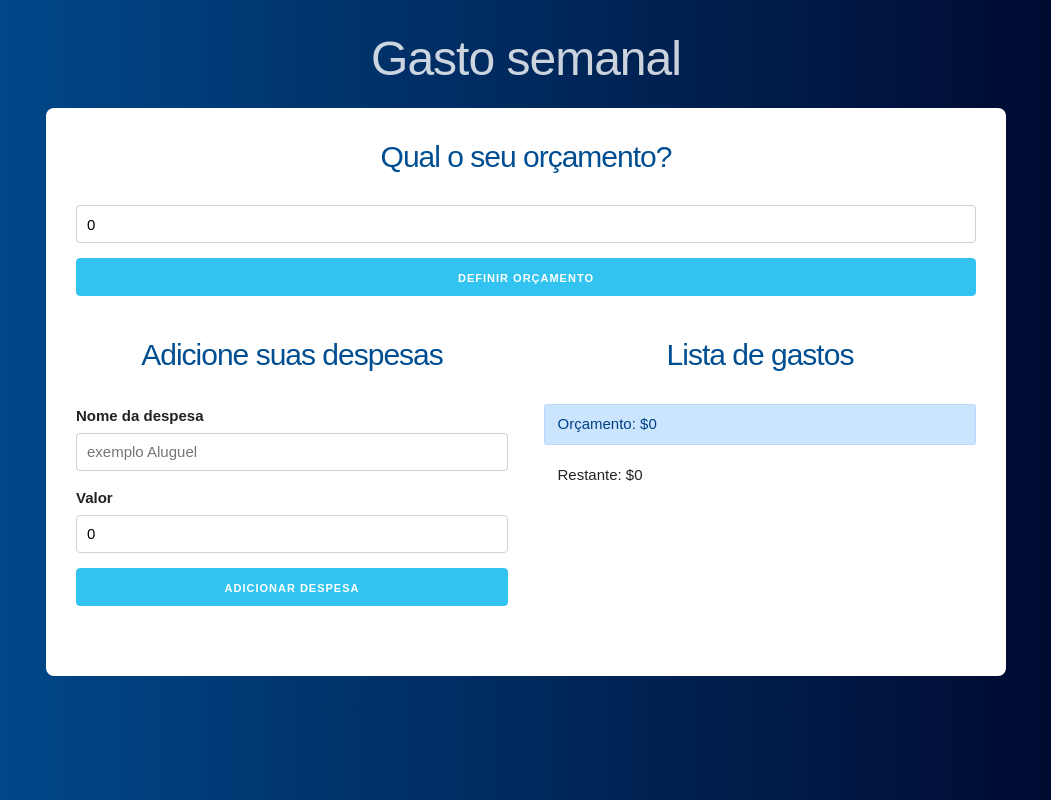
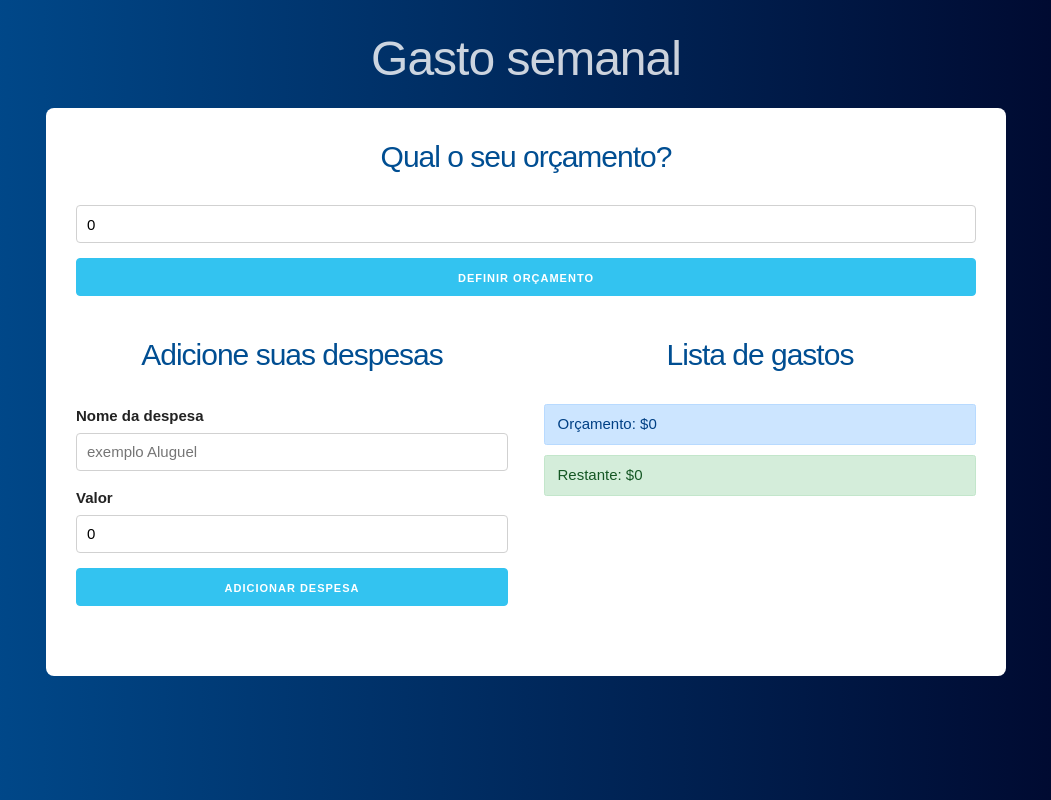
Before and after one commit to EdsonLuiz/or-amento-react, a React (Create React App) app: page / in a window 1280 px wide. Shown: the whole page, without its empty margins (114-1165 px from the left). Built offline with nearby package versions, Linux system fonts and the light colour scheme.

Commit message:
Mudar css de acordo com restante do orçamento

```diff
--- a/src/App.js
+++ b/src/App.js
@@ -3,7 +3,6 @@ import { Pergunta } from "./components/Pergunta";
 import { Formulario } from "./components/Formulario";
 import { Gastos } from "./components/Gastos";
 import { ControleOrcamento } from "./components/ControleOrcamento";
-import { Gasto } from "./components/Gasto";
 
 function App() {
   const [orcamentoState, setOrcamentoState] = useState(0);
--- a/src/components/ControleOrcamento/index.js
+++ b/src/components/ControleOrcamento/index.js
@@ -1,11 +1,12 @@
 import React from "react";
+import {revisarOrcamento} from '../../helpers'
 
 export const ControleOrcamento = (props) => {
   const { orcamentoState, diferencaState } = props;
   return (
     <>
       <div className="alert alert-primary">Orçamento: ${orcamentoState}</div>
-      <div className="alert">Restante: ${diferencaState}</div>
+      <div className={revisarOrcamento(orcamentoState, diferencaState )}>Restante: ${diferencaState}</div>
     </>
   );
 };
--- /dev/null
+++ b/src/helpers.js
@@ -0,0 +1,13 @@
+export const revisarOrcamento = (orcamento, restante) => {
+  let classe;
+
+  if((orcamento / 4) > restante) {
+    classe = 'alert alert-danger'
+  } else if((orcamento / 2) > restante) {
+    classe = 'alert alert-warning'
+  } else {
+    classe = 'alert alert-success'
+  }
+
+  return classe
+}
```
